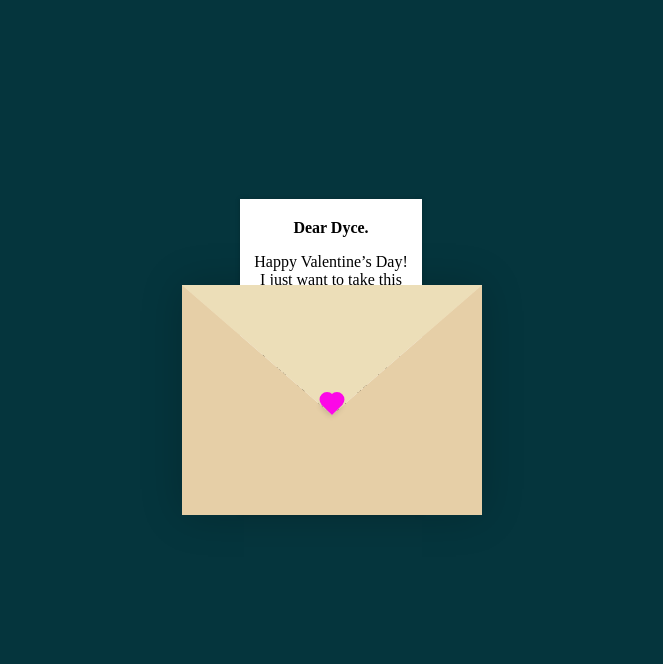
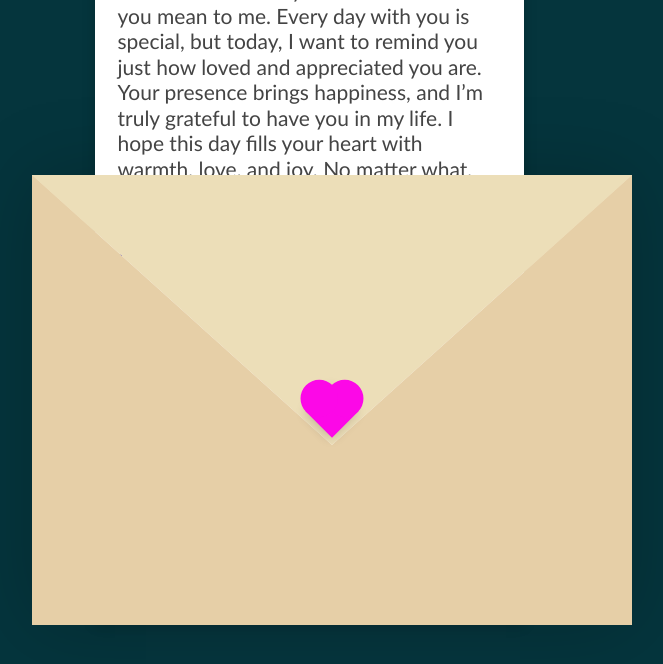
Before and after one commit to hugh-vergara/letter, a plain HTML site: page index.html in a window 1280 px wide. Shown: the whole page, without its empty margins (308-971 px from the left). Drawn offline with Linux system fonts and the light colour scheme.

Commit message:
letter css is now bigger

```diff
--- a/style.css
+++ b/style.css
@@ -8,7 +8,8 @@
   --txt-color: #444;
   --heart-color: rgb(252, 8, 231);
 }
-body{
+
+body {
   margin: 0;
   padding: 0;
   box-sizing: border-box;
@@ -17,100 +18,106 @@ body{
   align-items: center;
   justify-content: center;
 }
+
 .container {
   height: 100vh;
   display: grid;
   place-items: center;
 }
+
 .container > .envelope-wrapper {
   background: var(--bg-envelope-color);
-  box-shadow: 0 0 40px var(--shadow-color);
+  box-shadow: 0 0 50px var(--shadow-color);
+  transform: scale(1.5); /* Increase overall size */
 }
+
 .envelope-wrapper > .envelope {
   position: relative;
-  width: 300px;
-  height: 230px;
+  width: 400px; /* Increased width */
+  height: 300px; /* Increased height */
 }
+
 .envelope-wrapper > .envelope::before {
   content: "";
   position: absolute;
   top: 0;
   z-index: 2;
-  border-top: 130px solid var(--envelope-tab);
-  border-right: 150px solid transparent;
-  border-left: 150px solid transparent;
+  border-top: 180px solid var(--envelope-tab); /* Increased height */
+  border-right: 200px solid transparent;
+  border-left: 200px solid transparent;
   transform-origin: top;
   transition: all 0.5s ease-in-out 0.7s;
 }
+
 .envelope-wrapper > .envelope::after {
   content: "";
   position: absolute;
   z-index: 2;
   width: 0px;
   height: 0px;
-  border-top: 130px solid transparent;
-  border-right: 150px solid var(--envelope-cover);
-  border-bottom: 100px solid var(--envelope-cover);
-  border-left: 150px solid var(--envelope-cover);
+  border-top: 180px solid transparent; /* Adjusted */
+  border-right: 200px solid var(--envelope-cover);
+  border-bottom: 120px solid var(--envelope-cover);
+  border-left: 200px solid var(--envelope-cover);
 }
+
 .envelope > .letter {
   position: absolute;
-  right: 20%;
+  right: 18%;
   bottom: 0;
-  width: 54%; /* Keep width the same */
-  height: 120%; /* Increase height to make it longer */
+  width: 64%; /* Adjusted to match new size */
+  height: 150%; /* Increased height to fit longer text */
   background: var(--primary);
   text-align: center;
   transition: all 1s ease-in-out;
-  box-shadow: 0 0 5px var(--shadow-color);
-  padding: 20px 10px;
-  overflow: auto; /* Allow scrolling if needed */
+  box-shadow: 0 0 8px var(--shadow-color);
+  padding: 30px 15px;
+  overflow: auto; /* Scroll if needed */
 }
 
-.flap > .envelope > .letter {
-  bottom: 140px; /* Adjust to match new height */
-  transform: scale(1.5);
-  transition-delay: 1s;
+.envelope > .letter > .text {
+  font-family: 'Gill Sans', 'Gill Sans MT', Calibri, 'Trebuchet MS', sans-serif;
+  color: var(--txt-color);
+  text-align: left;
+  font-size: 14px; /* Increased for better readability */
 }
 
 .heart {
   position: absolute;
   top: 50%;
   left: 50%;
-  width: 15px;
-  height: 15px;
+  width: 25px; /* Bigger heart */
+  height: 25px;
   background: var(--heart-color);
   z-index: 4;
   transform: translate(-50%, -20%) rotate(45deg);
   transition: transform 0.5s ease-in-out 1s;
-  box-shadow: 0 1px 6px var(--shadow-color);
+  box-shadow: 0 1px 8px var(--shadow-color);
   cursor: pointer;
 }
+
 .heart:before,
 .heart:after {
   content: "";
   position: absolute;
-  width: 15px;
-  height: 15px;
+  width: 25px;
+  height: 25px;
   background-color: var(--heart-color);
   border-radius: 50%;
 }
+
 .heart:before {
-  top: -7.5px;
+  top: -12.5px;
 }
+
 .heart:after {
-  right: 7.5px;
+  right: 12.5px;
 }
+
 .flap > .envelope:before {
   transform: rotateX(180deg);
   z-index: 0;
 }
+
 .flap > .envelope > .letter {
-  bottom: 100px;
-  transform: scale(1.5);
-  transition-delay: 1s;
-}
-.flap > .heart {
-  transform: rotate(90deg);
-  transition-delay: 0.4s;
-}
+  bottom: 140px;
```
